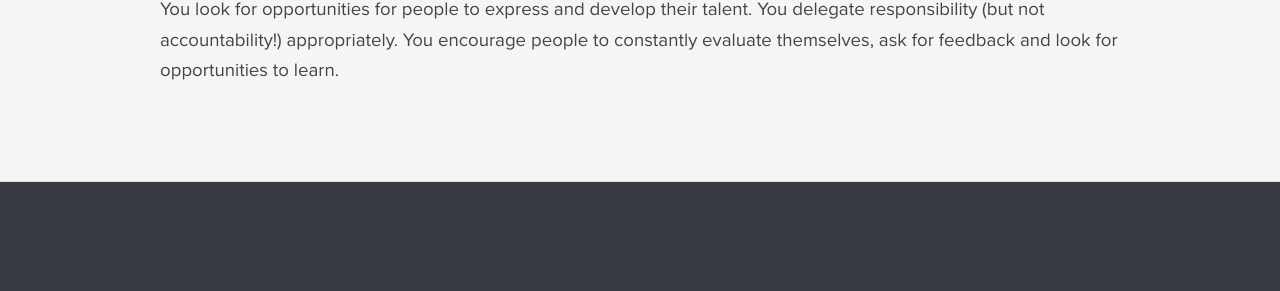
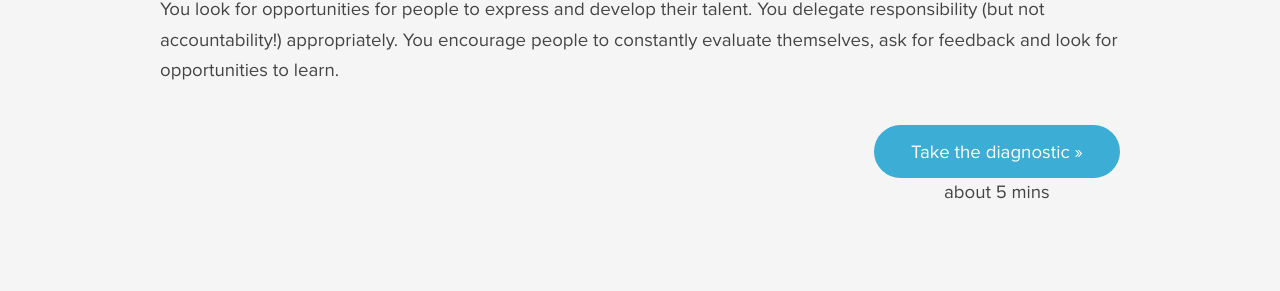
Before and after one commit to thehenster/theessentialmanager, a plain HTML site: page index.html in a window 1280 px wide. Shown: the part 3500-3791 px from the top of the page. Drawn offline with Linux system fonts and the light colour scheme; a web font is replaced by a local one.

Commit message:
A diagnostic CTA.

```diff
--- a/css/style.css
+++ b/css/style.css
@@ -1251,3 +1251,10 @@
     width: 100%;
     height: 100%;
 }
+
+/* Diagnostic CTA */
+
+.diagnostic-cta {
+	float: right;
+	text-align: center;
+}
--- a/index.html
+++ b/index.html
@@ -156,6 +156,13 @@
 					delegate responsibility (but not accountability!) appropriately.  You encourage
 					people to constantly evaluate themselves, ask for feedback and look for
 					opportunities to learn.</p>
+
+					<p class="diagnostic-cta">
+						<a class="button" href="diagnostic.html">Take the diagnostic &raquo;</a>
+						<br>
+						about 5 mins
+					</p>
+					<div style="clear:both;"></div>
 				</div>
 			</section>
 
```
